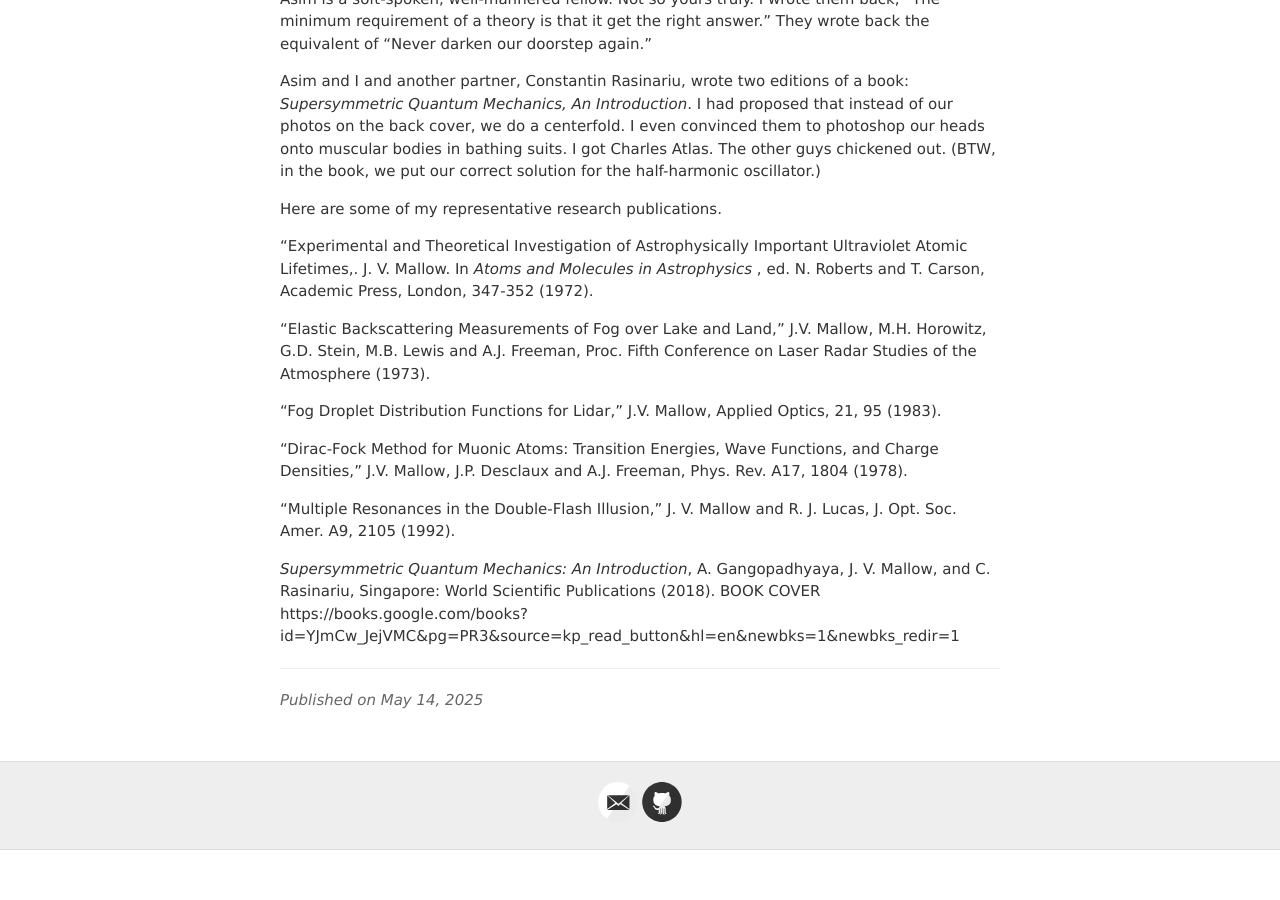
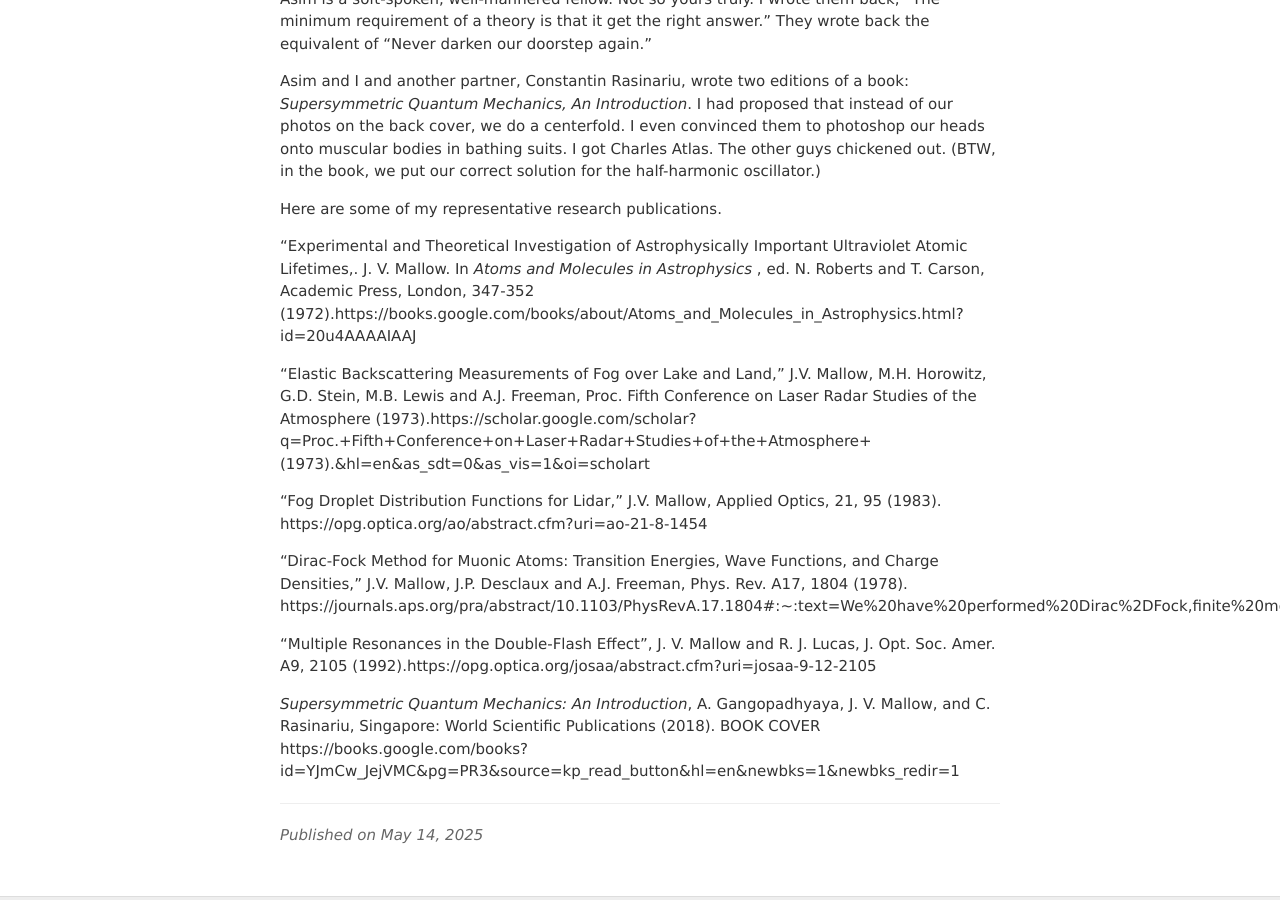
Before and after one commit to jvmallow/jvmallow.github.io, a Jekyll site: the page built from _posts/2025-05-14-Physics.md, in a window 1280 px wide and 900 px high, scrolled down 9033 px. Built offline with Jekyll 4.4.1, drawn with Linux system fonts in a browser that asks for light colours; a script that is not in the unit is left out; before the commit the page ends 9883 px from its top, so only the background shows below that.

Commit message:
Update 2025-05-14-Physics.md

```diff
--- a/_posts/2025-05-14-Physics.md
+++ b/_posts/2025-05-14-Physics.md
@@ -202,15 +202,16 @@ Asim and I and another partner, Constantin Rasinariu, wrote two editions of a bo
 
 Here are some of my representative research publications.
 
-“Experimental and Theoretical Investigation of Astrophysically Important Ultraviolet Atomic Lifetimes,. J. V. Mallow. In *Atoms and Molecules in Astrophysics* , ed. N. Roberts and T. Carson, Academic Press, London, 347-352 (1972).
+“Experimental and Theoretical Investigation of Astrophysically Important Ultraviolet Atomic Lifetimes,. J. V. Mallow. In *Atoms and Molecules in Astrophysics* , ed. N. Roberts and T. Carson, Academic Press, London, 347-352 (1972).https://books.google.com/books/about/Atoms_and_Molecules_in_Astrophysics.html?id=20u4AAAAIAAJ
 
-“Elastic Backscattering Measurements of Fog over Lake and Land,” J.V. Mallow, M.H. Horowitz, G.D. Stein, M.B. Lewis and A.J. Freeman, Proc. Fifth Conference on Laser Radar Studies of the Atmosphere (1973).
+“Elastic Backscattering Measurements of Fog over Lake and Land,” J.V. Mallow, M.H. Horowitz, G.D. Stein, M.B. Lewis and A.J. Freeman, Proc. Fifth Conference on Laser Radar Studies of the Atmosphere (1973).https://scholar.google.com/scholar?q=Proc.+Fifth+Conference+on+Laser+Radar+Studies+of+the+Atmosphere+(1973).&hl=en&as_sdt=0&as_vis=1&oi=scholart
 
-“Fog Droplet Distribution Functions for Lidar,” J.V. Mallow, Applied Optics, 21, 95 (1983).
+“Fog Droplet Distribution Functions for Lidar,” J.V. Mallow, Applied Optics, 21, 95 (1983). https://opg.optica.org/ao/abstract.cfm?uri=ao-21-8-1454
 
 “Dirac-Fock Method for Muonic Atoms: Transition Energies, Wave Functions, and Charge Densities,” J.V. Mallow, J.P. Desclaux and A.J. Freeman, Phys. Rev. A17, 1804 (1978).
+https://journals.aps.org/pra/abstract/10.1103/PhysRevA.17.1804#:~:text=We%20have%20performed%20Dirac%2DFock,finite%20models%20of%20the%20nucleus.
 
-“Multiple Resonances in the Double-Flash Illusion,” J. V. Mallow and R. J. Lucas, J. Opt. Soc. Amer. A9, 2105 (1992).
+“Multiple Resonances in the Double-Flash Effect”, J. V. Mallow and R. J. Lucas, J. Opt. Soc. Amer. A9, 2105 (1992).https://opg.optica.org/josaa/abstract.cfm?uri=josaa-9-12-2105
 
 *Supersymmetric Quantum Mechanics: An Introduction*, A. Gangopadhyaya, J. V. Mallow, and C. Rasinariu, Singapore: World Scientific Publications (2018).
 BOOK COVER https://books.google.com/books?id=YJmCw_JejVMC&pg=PR3&source=kp_read_button&hl=en&newbks=1&newbks_redir=1
```
